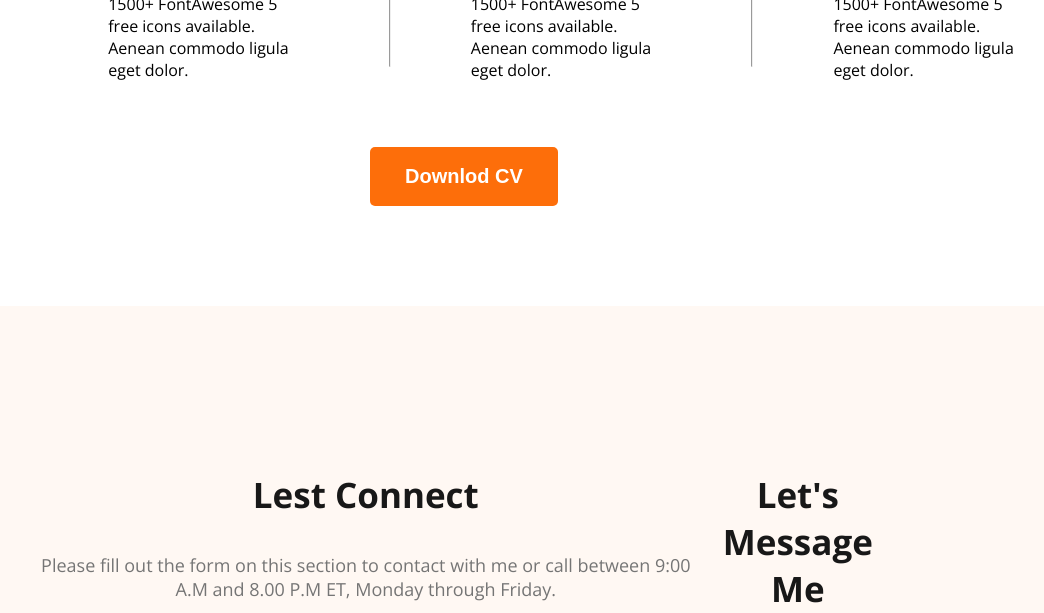
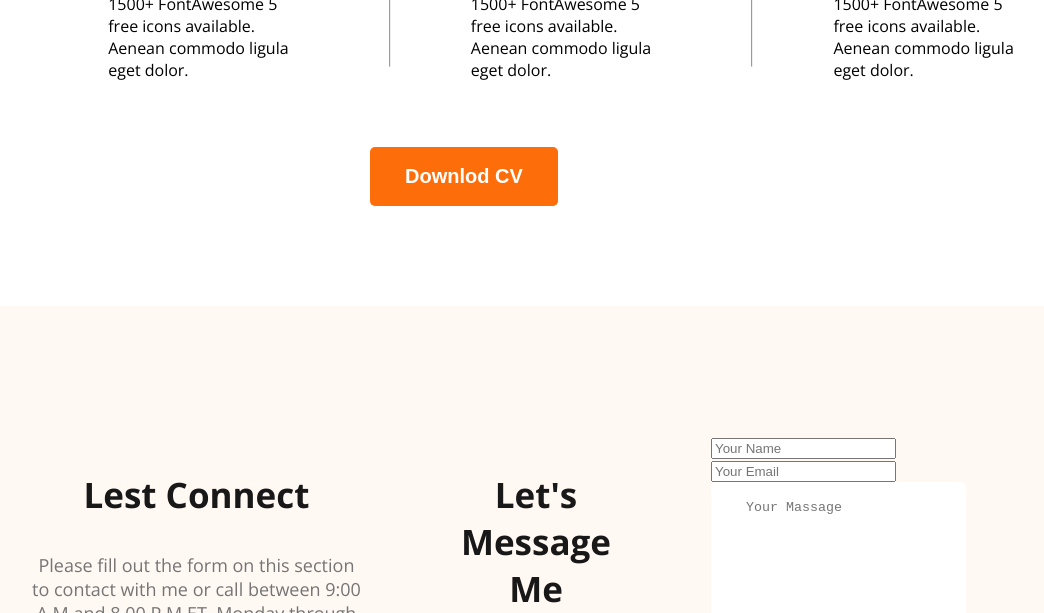
Before and after one commit to alaminone/devolop-a-new, a plain HTML site: page index.html in a window 1280 px wide. Shown: the part 2900-3513 px from the top of the page, without its empty margins (176-1220 px from the left). Drawn offline with nearby package versions, Linux system fonts and the light colour scheme.

Commit message:
footer finis

```diff
--- a/index.html
+++ b/index.html
@@ -161,6 +161,12 @@
         <div class="footer-colum">
             <h3 class="section-title">Let's Message Me</h3>
         </div>
+        <form class="Contact" action="">
+            <input type="text" placeholder="Your Name">
+            <input type="email" name="" placeholder="Your Email" id="">
+            <textarea name="" placeholder="Your Massage" id="" cols="30" rows="10"></textarea>
+            <input class="btn-primary" type="submit" value="submit">
+        </form>
 
     </footer>
 </body>
--- a/styls/portfolio.css
+++ b/styls/portfolio.css
@@ -163,7 +163,26 @@ color: #757575;
 }
 footer{
     display: flex;
+    gap: 100px;
     background-color:#FFF8F3;
     margin-top: 100px;
     padding: 130px 200px;
 }
+.foooter-column{
+    width: 50%;
+
+}
+.social-links a{
+    margin-right: 25px;
+}
+.contact input[type="text"], .contact input [typr="email"],
+     textarea {
+    display: block;
+    margin-bottom: 25px;
+    padding: 18px 35px;
+    color: #757575;
+    border-radius: 5px;
+    background: #FFF;
+    border: 0;
+    width: 100%;
+}
```
